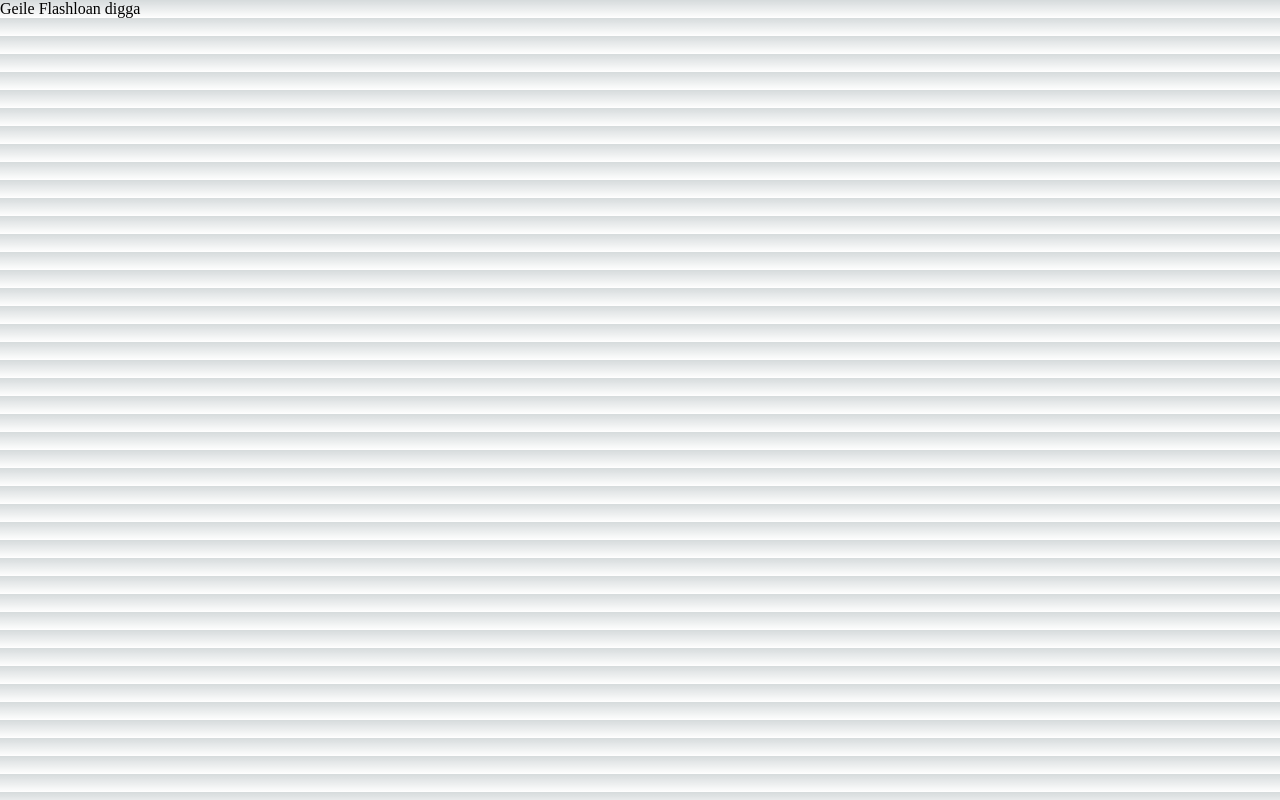
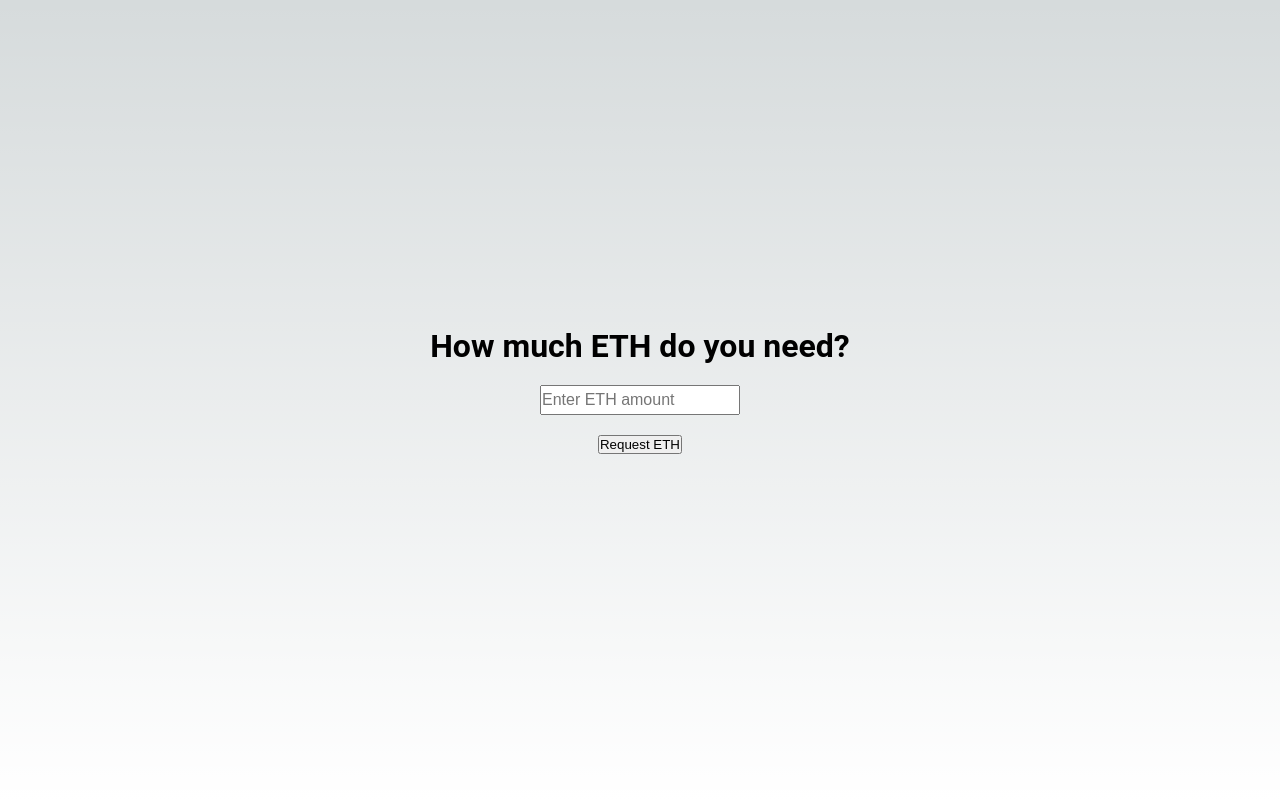
Before and after one commit to flashbros/smart-contract, a Next.js app in the folder demo-website/: page /flashloan in a window 1280 px wide. Built offline with nearby package versions, Linux system fonts and the light colour scheme.

Commit message:
Update Box component styles and add EthRequestPage component

```diff
--- a/demo-website/src/app/flashloan/page.js
+++ b/demo-website/src/app/flashloan/page.js
@@ -1,2 +1,71 @@
-const flash = () => <div>Geile Flashloan digga</div>;
-export default flash;
+"use client"
+// components/EthRequestPage.js
+import React, { useState } from 'react';
+import styled from 'styled-components';
+
+const EthRequestContainer = styled.div`
+  display: flex;
+  flex-direction: column;
+  align-items: center;
+  justify-content: center;
+  height: 100vh;
+`;
+
+const Title = styled.h1`
+  font-family: 'Roboto', sans-serif;
+  font-size: 32px;
+  margin-bottom: 20px;
+`;
+
+const InputBox = styled.input`
+  width: 200px;
+  height: 30px;
+  font-size: 16px;
+  margin-bottom: 20px;
+`;
+
+const Button = styled.button`
+  margin-bottom: 20px;
+`;
+
+const ResultMessage = styled.div`
+  font-size: 18px;
+  margin-top: 20px;
+  color: ${({ positive }) => (positive ? '#27ae60' : '#e74c3c')};
+  text-align: center;
+`;
+
+const EthRequestPage = () => {
+  const [ethAmount, setEthAmount] = useState('');
+  const [grantStatus, setGrantStatus] = useState(null);
+
+  const handleInputChange = (e) => {
+    setEthAmount(e.target.value);
+    setGrantStatus(null);
+  };
+
+  const handleGrantRequest = () => {
+    const isGranted = parseFloat(ethAmount) < 10;
+    setGrantStatus(isGranted);
+  };
+
+  return (
+    <EthRequestContainer>
+      <Title>How much ETH do you need?</Title>
+      <InputBox
+        type="number"
+        value={ethAmount}
+        onChange={handleInputChange}
+        placeholder="Enter ETH amount"
+      />
+      <Button onClick={handleGrantRequest}>Request ETH</Button>
+      {grantStatus !== null && (
+        <ResultMessage positive={grantStatus}>
+          {grantStatus ? 'Granted, have fun with the money!' : 'Denied, not enough money in contract'}
+        </ResultMessage>
+      )}
+    </EthRequestContainer>
+  );
+};
+
+export default EthRequestPage;
```
Also changed, not shown: demo-website/src/app/components/Box.js (+16 -9 lines).
